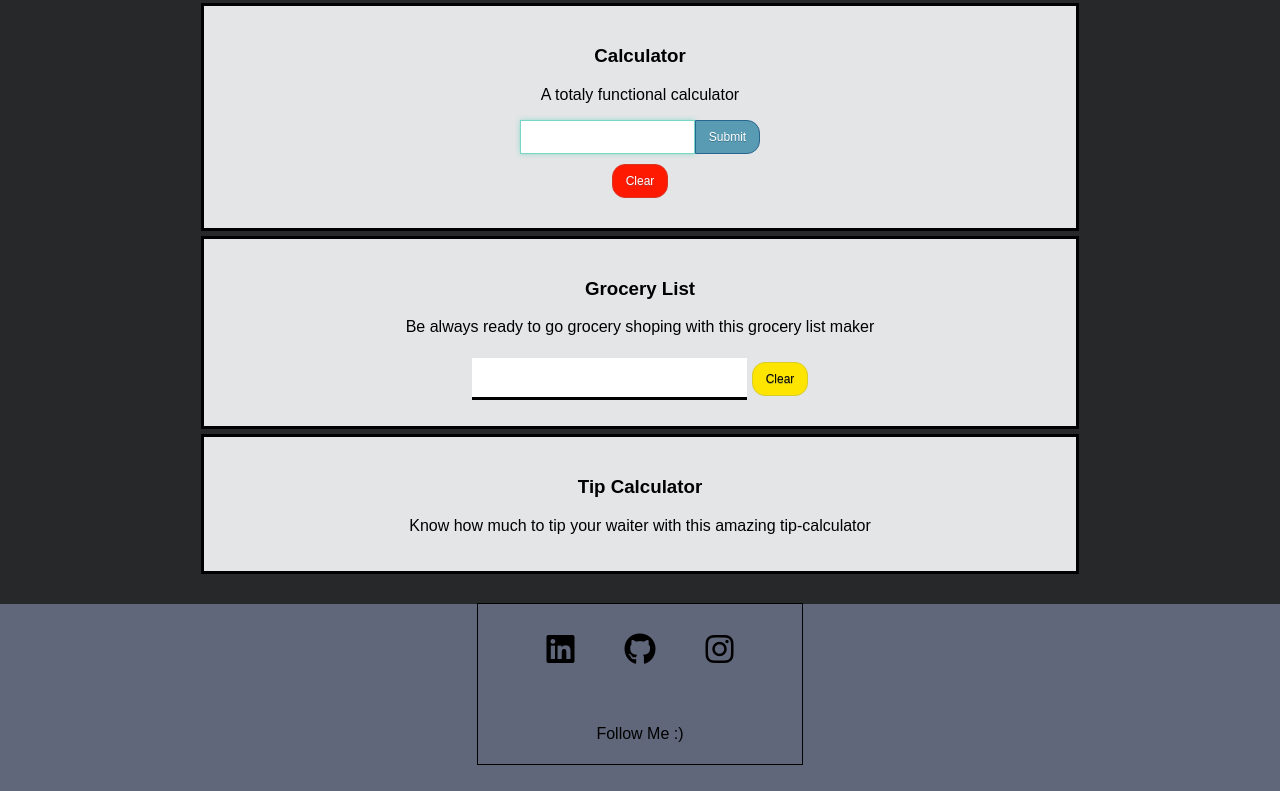
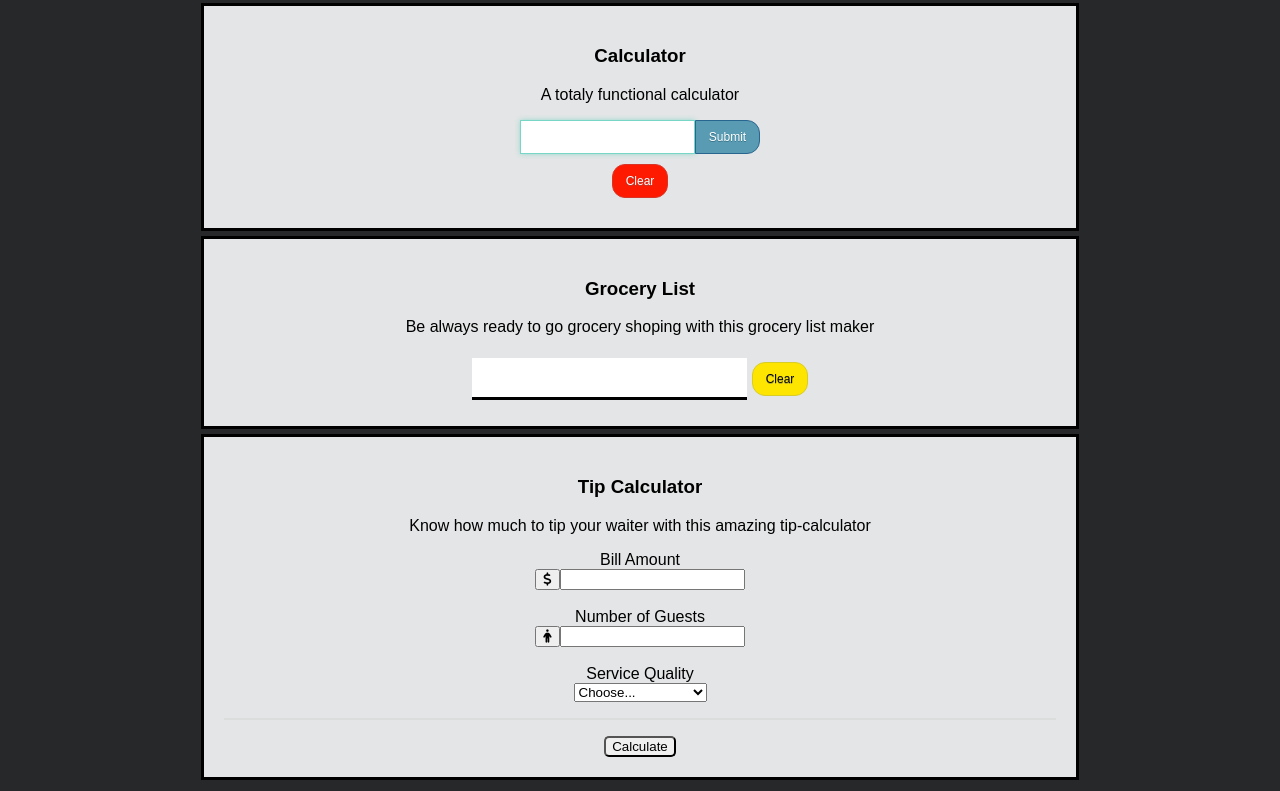
Before and after one commit to pecezon/Beginner-projects, a plain HTML site: page index.html in a window 1280 px wide. Shown: the part 2006-2797 px from the top of the page. Before the commit the page ends 2771 px from the top, so only its background shows below. Drawn offline with Linux system fonts and the light colour scheme; a web font is replaced by a local one.

Commit message:
almost ready

```diff
--- a/index.html
+++ b/index.html
@@ -17,7 +17,7 @@
         <div >
             <h1>Beginner Web Projects</h1>
             <h2>By Diego López</h2>
-            <h3>Inspired by codefoxx "25 Beginner Projects - HTML, CSS, & JavaScript"</h3>
+            <h3>Inspired by codefoxx <a href="https://youtube.com/playlist?list=PLtMugc7g4GaqAVDZwQ_t1H6500ZGJzOgW&si=4EYfnrslENhKrLhB">"25 Beginner Projects - HTML, CSS, & JavaScript"</a></h3>
             <p>Made this little projects to learn HTML, CSS and JS web basics, this page shows little snipets from each project, you can watch them fully by clicking on the project title</p>
         </div>
     </header>
@@ -121,6 +121,31 @@
                 <h3>Tip Calculator</h3>
                 <p>Know how much to tip your waiter with this amazing tip-calculator</p>
             </a>
+            <label for="amount">Bill Amount</label>
+            <br>
+            <button><i class="fa-solid fa-dollar-sign"></i></button><input type="number" id="amount">
+            <br>
+            <br>
+            <label for="guest">Number of Guests</label>
+            <br>
+            <button><i class="fa-solid fa-person"></i></button><input type="number" id="guest">
+            <br>
+            <br>
+            <label for="quality">Service Quality</label>
+            <br>
+            <select name="" id="quality">
+                <option disabled selected value="0">Choose...</option>
+                <option value="0.3">30% - Outstanding</option>
+                <option value="0.2">20% - Good</option>
+                <option value="0.15">15% - It was OK</option>
+                <option value="0.1">10% - Bad</option>
+                <option value="0.05">5% - Terrible</option>
+            </select>
+            <div style="text-align: center;">
+                <p style="border-top: 2px solid rgba(211, 211, 211, 0.5)"></p>
+                <button onclick="calculate()" style="border-radius: 5px; width:fit-content;">Calculate</button>
+            </div>
+            <div id="tip-amount"></div>
         </div>
 
     </div>
--- a/script.js
+++ b/script.js
@@ -125,3 +125,27 @@ function addItem() {
 
     groceryInput.value = ""
 }
+
+//Tip calculator
+const billAmount = document.getElementById("amount");
+const numberGuests = document.getElementById("guest")
+const quality = document.getElementById("quality")
+const tip_amount = document.getElementById("tip-amount")
+
+function calculate() {
+    const tip = ((billAmount.value * quality.value) / (numberGuests.value)).toFixed(2);
+
+    billAmount.value = ""
+    numberGuests.value = ""
+    quality.value = ""
+
+    if (tip === "NaN") {
+        tip_amount.innerHTML = `Tip $0 each`
+        tip_amount.style.display = "inline-block";
+        setTimeout(()=>{tip_amount.style.display = "none"},3000);
+    } else {
+        tip_amount.innerHTML = "The tip should be $" + tip + " each"
+        tip_amount.style.display = "inline-block";
+        setTimeout(()=>{tip_amount.style.display = "none"},3000);
+    }
+}
--- a/style.css
+++ b/style.css
@@ -22,6 +22,10 @@ body{
     display: flex;
     justify-content: center;
     background-color: #61677A;
+}
+
+.container a:hover{
+    text-decoration: underline;
 }
 
 .container-proyectos{
@@ -59,7 +63,6 @@ footer{
 
 #iconos{
     margin: 0 auto;
-    border: #000000 1px solid;
     height: 100%;
     align-items: center;
     justify-content: center;
@@ -355,3 +358,9 @@ footer #iconos a{
 	position:relative;
 	top:1px;
 }
+
+/*Tip calculator Project 10*/
+#tip-amount{
+    display: none;
+    margin: 10px;
+}
```
